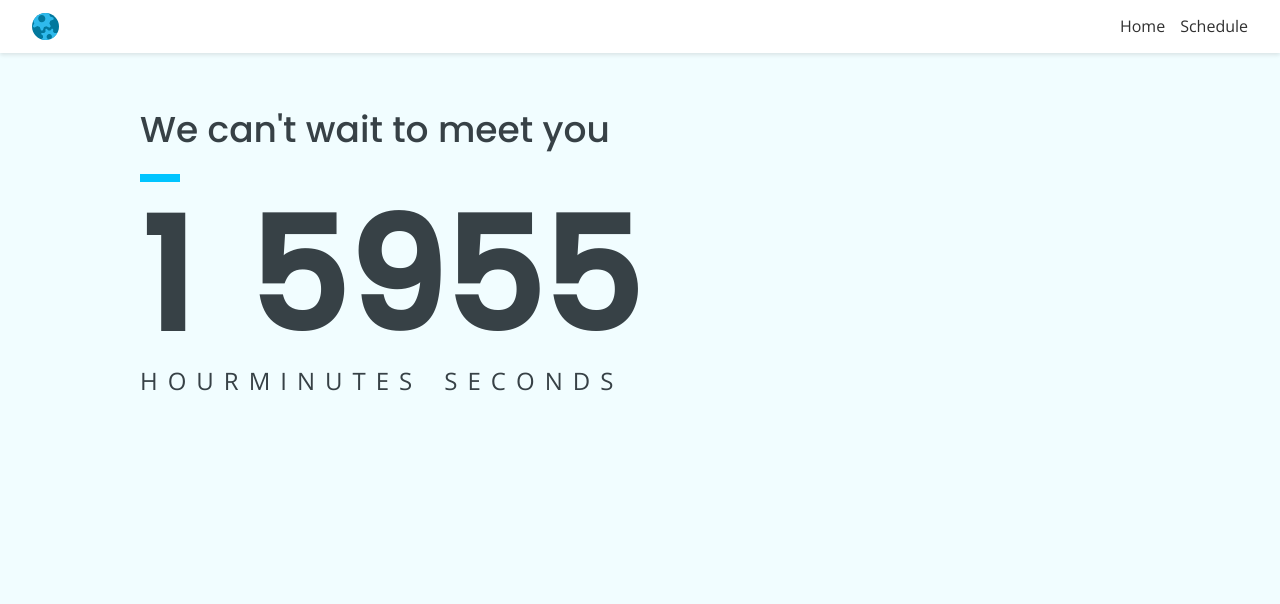
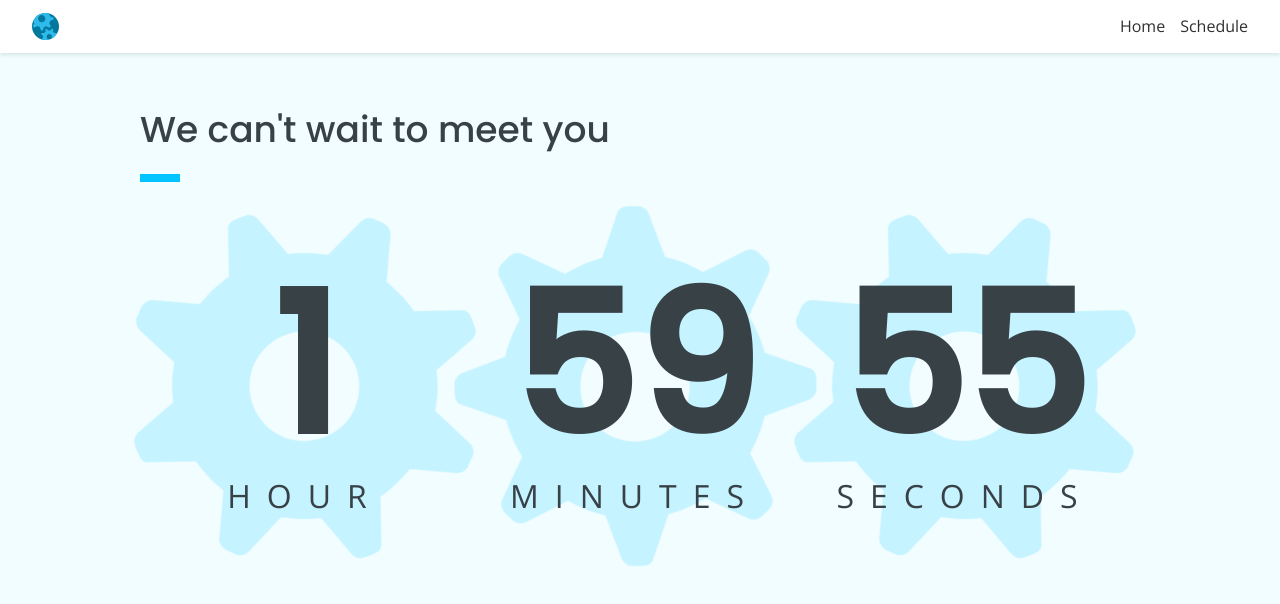
Before and after one commit to stanhuan/htn-frontend-challenge, a React (Create React App) app: page /#/ in a window 1280 px wide. Shown: the top 604 px of the page. Built offline with nearby package versions, Linux system fonts and the light colour scheme.

Commit message:
Added gear animation fixed styles

```diff
--- a/src/App.css
+++ b/src/App.css
@@ -26,15 +26,25 @@ h1 {
   color: #374146;
   margin: 0;
 }
+@media screen and (min-width: 1000px) {
+  .big-emphasis {
+    font-size: 12em;
+  }
+}
 
 .kicker {
   font-family: 'Open Sans', Helvetica, sans-serif;
   font-weight: normal;
   text-transform: uppercase;
-  letter-spacing: 10px;
-  font-size: 24px;
+  letter-spacing: 0.5em;
+  font-size: 2vw;
   color: #374146;
   margin: 0;
+}
+@media screen and (min-width: 1000px) {
+  .kicker {
+    font-size: 2em;
+  }
 }
 
 .secondary-link {
@@ -77,6 +87,8 @@ main {
   max-width: 1000px;
   margin-left: auto;
   margin-right: auto;
+  overflow-x: visible;
+  overflow-y: visible;
 }
 
 .hover-effect:hover {
@@ -100,6 +112,6 @@ main {
   margin-bottom: 30px;
 }
 
-.margin-left {
-  margin-left: 15px;
+.margin-right {
+  margin-right: 15px;
 }
--- a/src/Countdown/index.js
+++ b/src/Countdown/index.js
@@ -48,9 +48,11 @@ class Countdown extends Component {
       <div>
         <h1>We can't wait to meet you</h1>
         <hr className="accent-seperator" />
-        {Object.keys(time).map(key => (
-          <Digit key={key} denomination={key} value={time[key]} />
-        ))}
+        <div className="digit-wrapper">
+          {Object.keys(time).map(key => (
+            <Digit key={key} denomination={key} value={time[key]} />
+          ))}
+        </div>
       </div>
     );
   }
--- a/src/Digit/digit.scss
+++ b/src/Digit/digit.scss
@@ -1,3 +1,55 @@
+@import '../styles/shared.scss';
+
 .digit {
   display: inline-block;
+  text-align: center;
+  position: relative;
+  flex-shrink: 0;
+  width: 33%;
+  margin-left: auto;
+  margin-right: auto;
+
+  .bg {
+    opacity: 0.5;
+    position: absolute;
+    width: 110%;
+    top: 50%;
+    left: 50%;
+    transform: translate(-50%, -50%);
+    z-index: -100;
+    animation: 0.99995s spin 0.00005s ease-in-out infinite;
+  }
 }
+
+.digit:nth-child(odd) {
+  .bg {
+    transform: translate(-50%, -50%) rotate(70deg);
+    animation: 0.99995s spinReverse 0.00005s ease-in-out infinite;
+  }
+}
+
+.digit-wrapper {
+  align-items: center;
+  justify-content: space-between;
+  margin-top: $spacing-unit * 5;
+}
+
+@keyframes spin {
+  from {
+    transform: translate(-50%, -50%) rotate(0deg);
+  }
+
+  to {
+    transform: translate(-50%, -50%) rotate(45deg);
+  }
+}
+
+@keyframes spinReverse {
+  from {
+    transform: translate(-50%, -50%) rotate(70deg);
+  }
+
+  to {
+    transform: translate(-50%, -50%) rotate(25deg);
+  }
+}
--- a/src/Digit/index.js
+++ b/src/Digit/index.js
@@ -11,9 +11,9 @@ class Digit extends Component {
 
     return (
       <div className="digit">
+        <img className="bg" src={gear} alt="" />
         <p className="big-emphasis">{this.props.value}</p>
         <p className="kicker">{denomination}</p>
-        {/*<img src={gear} alt=''/>*/}
       </div>
     );
   }
--- a/src/EventList/index.js
+++ b/src/EventList/index.js
@@ -175,11 +175,11 @@ class EventList extends Component {
 
     return (
       <div className="EventList">
-        <h1 className="inline-block">
+        <h1 className="inline-block margin-right">
           {this.state.viewAll ? 'All Events' : 'My Events'}
         </h1>
         <button
-          className="secondary-link margin-left hover-effect"
+          className="secondary-link hover-effect"
           onClick={this.handleScheduleClick.bind(this)}
         >
           {this.state.viewAll ? 'My Events' : 'All Events'}
--- a/src/styles/layout.scss
+++ b/src/styles/layout.scss
@@ -9,4 +9,6 @@ main {
   max-width: 1000px;
   margin-left: auto;
   margin-right: auto;
+  overflow-x: visible;
+  overflow-y: visible;
 }
--- a/src/styles/shared.scss
+++ b/src/styles/shared.scss
@@ -27,22 +27,7 @@ $field-font-size:   16px;
 $small-font-size:   12px;
 
 // Width of the content area
-$content-width:    800px !default;
-
-$on-palm:          600px !default;
-$on-laptop:        800px !default;
-
-// Small devices (landscape phones, 576px and up)
-$bp-s:             576px !default;
-
-// Medium devices (tablets, 768px and up)
-$bp-m:             768px !default;
-
-// Large devices (desktops, 992px and up)
-$bp-l:              992px !default;
-
-// Extra large devices (large desktops, 1200px and up)
-$bp-xl:            1200px !default;
+$content-width:    1000px !default;
 
 // Use media queries like this:
 // @include media-query($on-palm) {
--- a/src/styles/typography.scss
+++ b/src/styles/typography.scss
@@ -27,16 +27,24 @@ h1 {
   font-size: 12vw;
   color: $title-color;
   margin: 0;
+
+  @include media-query($content-width) {
+    font-size: 12em;
+  }
 }
 
 .kicker {
   font-family: $alt-font-family;
   font-weight: normal;
   text-transform: uppercase;
-  letter-spacing: 10px;
-  font-size: $h2-font-size;
+  letter-spacing: 0.5em;
+  font-size: 2vw;
   color: $title-color;
   margin: 0;
+
+  @include media-query($content-width) {
+    font-size: 2em;
+  }
 }
 
 .secondary-link {
--- a/src/styles/util.scss
+++ b/src/styles/util.scss
@@ -21,6 +21,6 @@
   margin-bottom: $spacing-unit*2;
 }
 
-.margin-left {
-  margin-left: $spacing-unit;
+.margin-right {
+  margin-right: $spacing-unit;
 }
```
Also changed, not shown: src/gear.svg.
